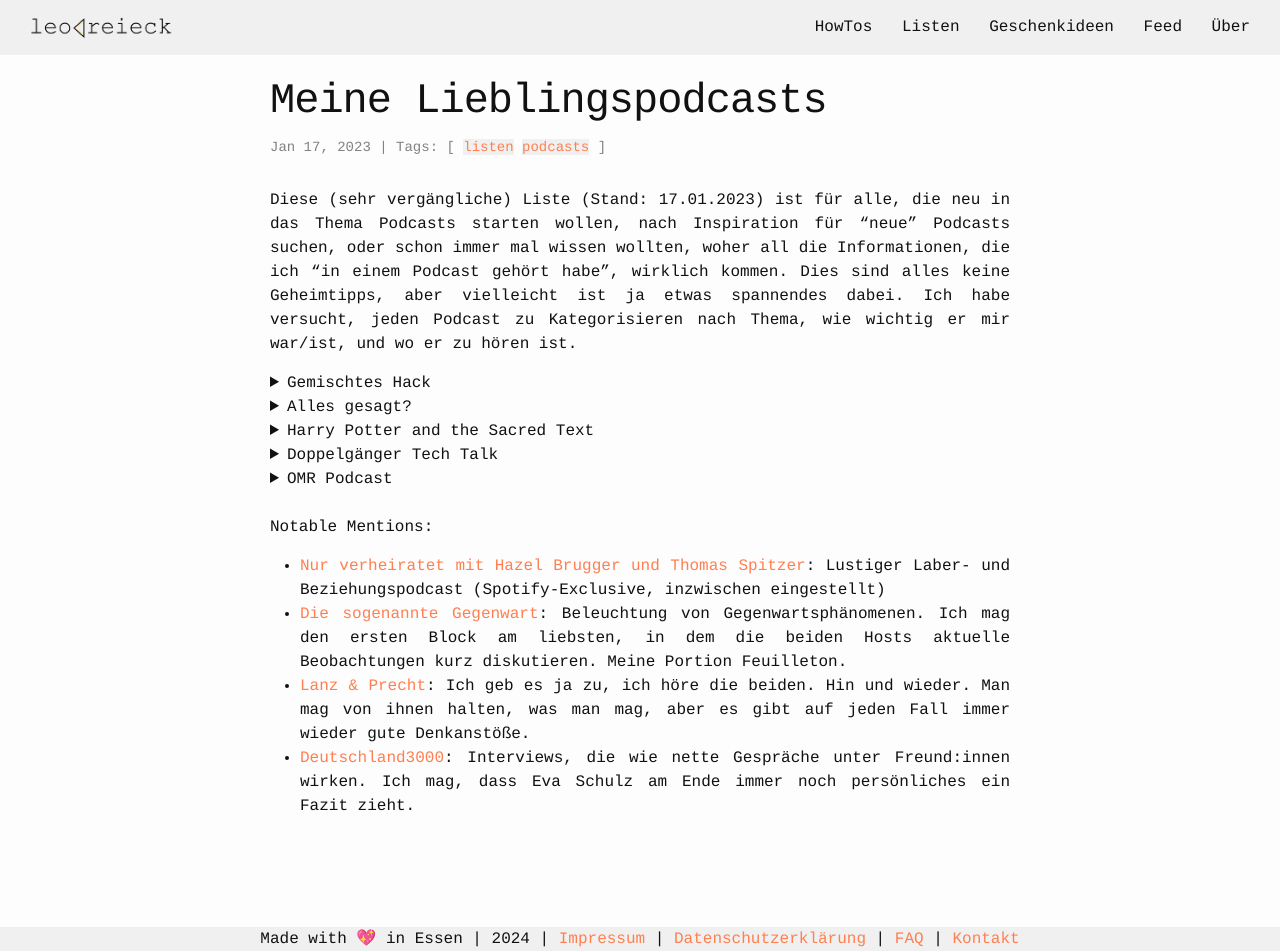
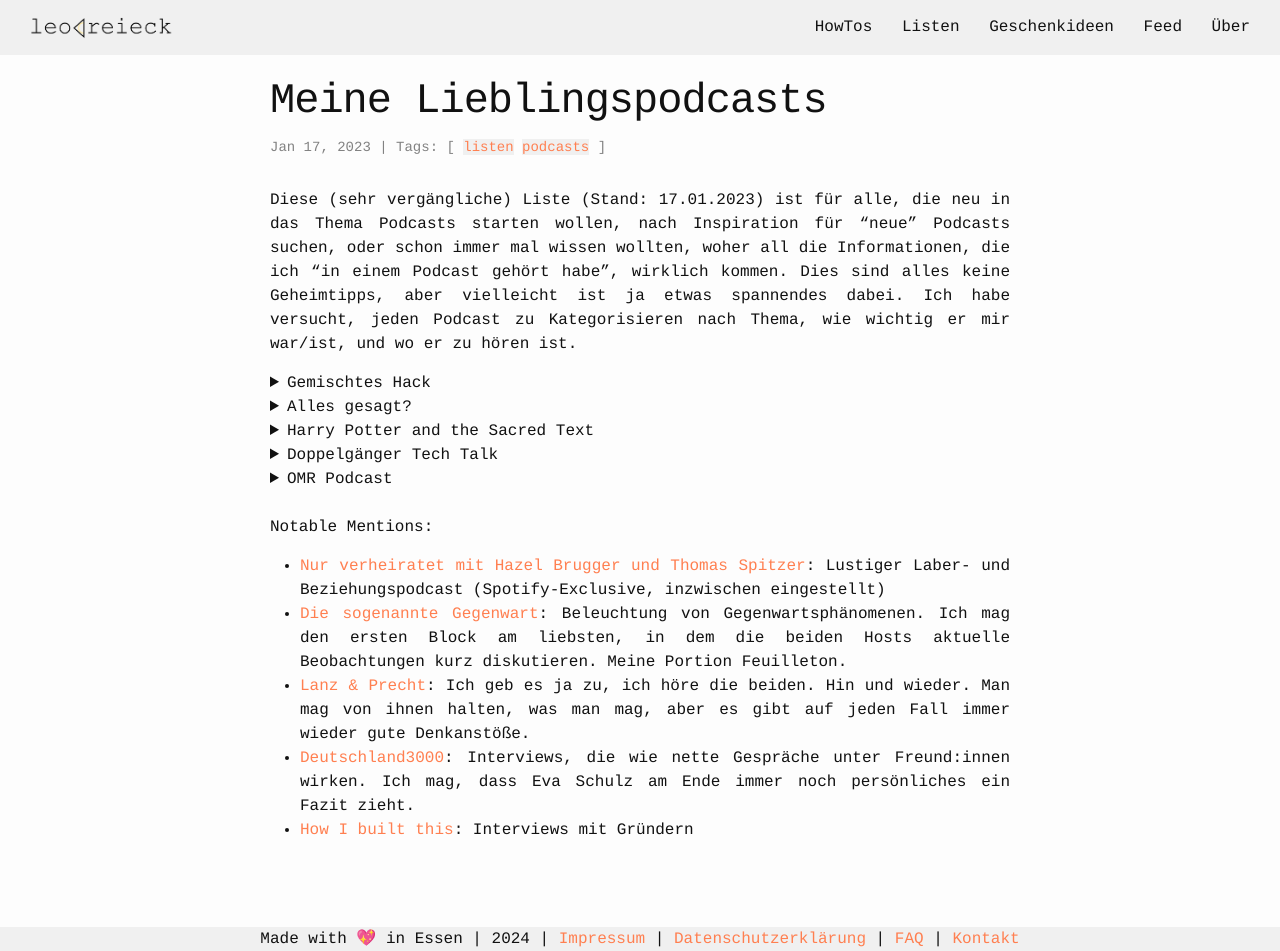
Before and after one commit to leodreieck/leodreieck.github.io, a Jekyll site: the page built from _posts/2023-01-17-lieblingspodcasts.md, in a window 1280 px wide and 951 px high. Built offline with Jekyll 4.4.1, drawn with Linux system fonts in a browser that asks for light colours.

Commit message:
add how i built this

```diff
--- a/_posts/2023-01-17-lieblingspodcasts.md
+++ b/_posts/2023-01-17-lieblingspodcasts.md
@@ -66,3 +66,4 @@ Notable Mentions:
 - <a href="https://www.zeit.de/serie/die-sogenannte-gegenwart" target="_blank">Die sogenannte Gegenwart</a>: Beleuchtung von Gegenwartsphänomenen. Ich mag den ersten Block am liebsten, in dem die beiden Hosts aktuelle Beobachtungen kurz diskutieren. Meine Portion Feuilleton.
 - <a href="https://www.zdf.de/gesellschaft/markus-lanz/presse-podcast-lanz-und-precht-100.html" target="_blank">Lanz & Precht</a>: Ich geb es ja zu, ich höre die beiden. Hin und wieder. Man mag von ihnen halten, was man mag, aber es gibt auf jeden Fall immer wieder gute Denkanstöße.
 - <a href="https://www.ardaudiothek.de/sendung/deutschland3000-ne-gute-stunde-mit-eva-schulz/66261430/" target="_blank">Deutschland3000</a>: Interviews, die wie nette Gespräche unter Freund:innen wirken. Ich mag, dass Eva Schulz am Ende immer noch persönliches ein Fazit zieht.
+- <a href="https://wondery.com/shows/how-i-built-this/" target="_blank">How I built this</a>: Interviews mit Gründern
```
